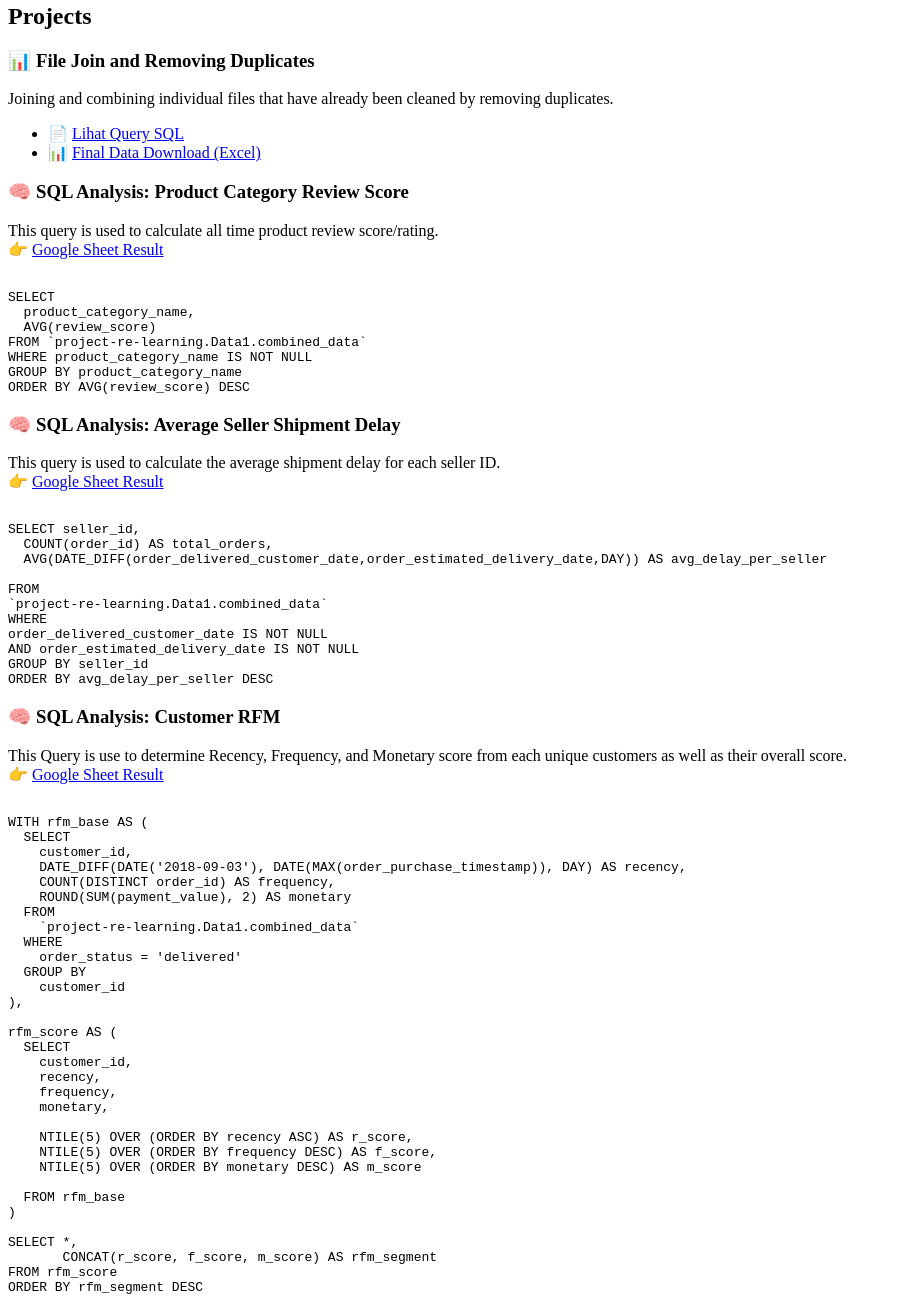
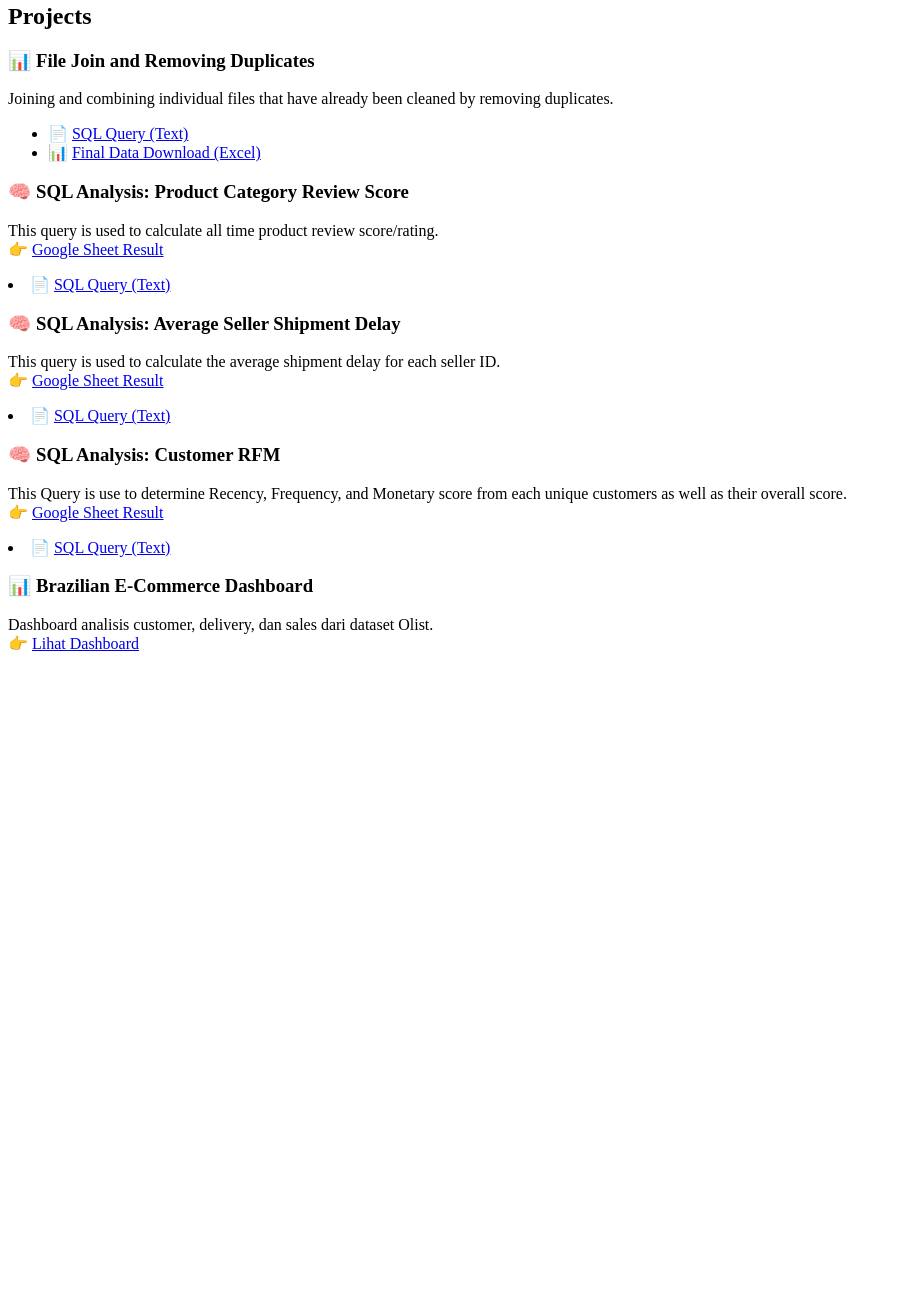
Before and after one commit to aldiadityaanst/Data-Analytics-Portfolio, a plain HTML site: page index.html in a window 1280 px wide. Shown: the part 115-1420 px from the top of the page, without its empty margins (0-901 px from the left). After the commit the page ends 800 px from the top, so only its background shows below. Drawn offline with Linux system fonts and the light colour scheme.

Commit message:
Update index.html

```diff
--- a/index.html
+++ b/index.html
@@ -12,7 +12,7 @@
 <p>Joining and combining individual files that have already been cleaned by removing duplicates.</p>
 
 <ul>
-  <li>📄 <a href="projects/join_duplicate_query.txt" target="_blank">Lihat Query SQL</a></li>
+  <li>📄 <a href="projects/join_duplicate_query.txt" target="_blank">SQL Query (Text)</a></li>
   <li>📊 <a href="projects/FINAL%20DATA.xlsx" target="_blank">Final Data Download (Excel)</a></li>
 </ul>
 
@@ -21,78 +21,24 @@
   This query is used to calculate all time product review score/rating.<br>
   👉 <a href="https://docs.google.com/spreadsheets/d/1ArwjC95ZEY0t9JHOenbKGsU9CnDUfWRt32Pvc3foCkE/edit?usp=sharing" target="_blank">Google Sheet Result</a>
 </p>
+  <li>📄 <a href="projects/product_category_score.txt" target="_blank">SQL Query (Text)</a></li>
 
-<pre><code>
-SELECT
-  product_category_name,
-  AVG(review_score)
-FROM `project-re-learning.Data1.combined_data`
-WHERE product_category_name IS NOT NULL
-GROUP BY product_category_name
-ORDER BY AVG(review_score) DESC
-</code></pre>
 
-  <h3>🧠 SQL Analysis: Average Seller Shipment Delay</h3>
+<h3>🧠 SQL Analysis: Average Seller Shipment Delay</h3>
 <p>
   This query is used to calculate the average shipment delay for each seller ID.<br>
   👉 <a href="https://docs.google.com/spreadsheets/d/1slaP5UJ9w5vcJDjXsmkRxRkcCEjywEE3FrujcGJ7goY/edit?usp=sharing" target="_blank">Google Sheet Result</a>
+  <li>📄 <a href="projects/avg_shipment_delay.txt" target="_blank">SQL Query (Text)</a></li>
 </p>
 
-<pre><code>
-SELECT seller_id,
-  COUNT(order_id) AS total_orders,
-  AVG(DATE_DIFF(order_delivered_customer_date,order_estimated_delivery_date,DAY)) AS avg_delay_per_seller
 
-FROM
-`project-re-learning.Data1.combined_data`
-WHERE
-order_delivered_customer_date IS NOT NULL
-AND order_estimated_delivery_date IS NOT NULL
-GROUP BY seller_id
-ORDER BY avg_delay_per_seller DESC
-</code></pre>
-
-
-  <h3>🧠 SQL Analysis: Customer RFM</h3>
+<h3>🧠 SQL Analysis: Customer RFM</h3>
 <p>
   This Query is use to determine Recency, Frequency, and Monetary score from each unique customers as well as their overall score.<br>
   👉 <a href="https://docs.google.com/spreadsheets/d/14sLlyIX4YRjvDnWCqdJaZU5srmCfyRhUfG1b2ZO2H80/edit?usp=sharing" target="_blank">Google Sheet Result</a>
+  <li>📄 <a href="projects/customer_rfm.txt" target="_blank">SQL Query (Text)</a></li>
 </p>
 
-<pre><code>
-WITH rfm_base AS (
-  SELECT
-    customer_id,
-    DATE_DIFF(DATE('2018-09-03'), DATE(MAX(order_purchase_timestamp)), DAY) AS recency,
-    COUNT(DISTINCT order_id) AS frequency,
-    ROUND(SUM(payment_value), 2) AS monetary
-  FROM
-    `project-re-learning.Data1.combined_data`
-  WHERE
-    order_status = 'delivered'
-  GROUP BY
-    customer_id
-),
-
-rfm_score AS (
-  SELECT
-    customer_id,
-    recency,
-    frequency,
-    monetary,
-
-    NTILE(5) OVER (ORDER BY recency ASC) AS r_score,
-    NTILE(5) OVER (ORDER BY frequency DESC) AS f_score,
-    NTILE(5) OVER (ORDER BY monetary DESC) AS m_score
-
-  FROM rfm_base
-)
-
-SELECT *,
-       CONCAT(r_score, f_score, m_score) AS rfm_segment
-FROM rfm_score
-ORDER BY rfm_segment DESC
-</code></pre>
 
 
   <h3>📊 Brazilian E-Commerce Dashboard</h3>
```
